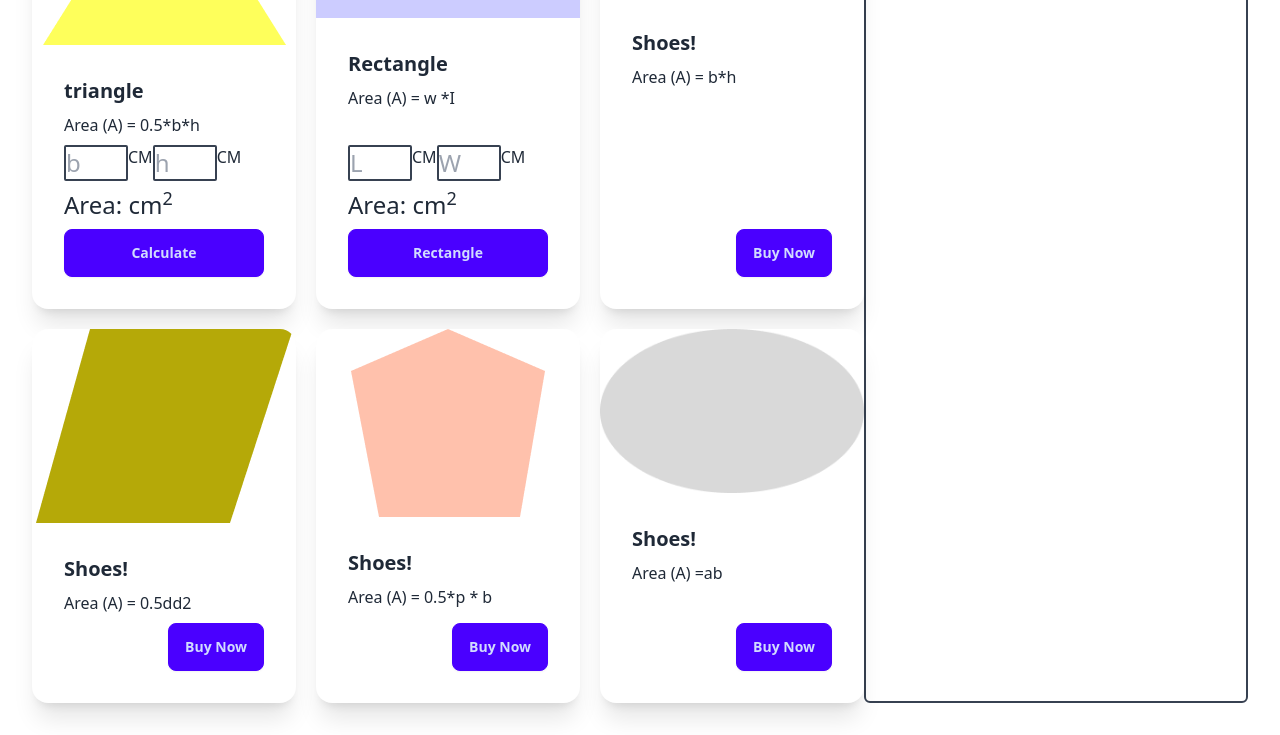
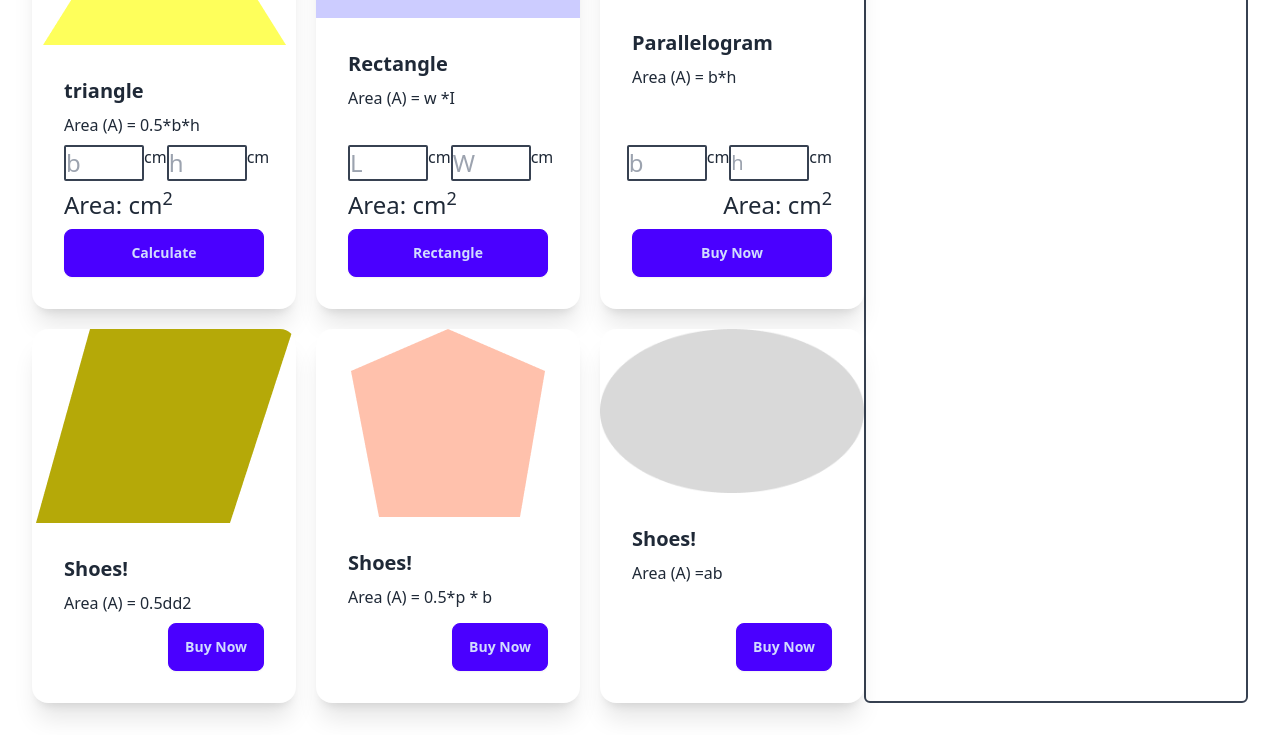
Before and after one commit to juyel66/geometry-genius, a plain HTML site: page index.html in a window 1280 px wide. Shown: the part 181-916 px from the top of the page. Drawn offline with nearby package versions, Linux system fonts and the light colour scheme.

Commit message:
geometry rectangle and parallelogram added

```diff
--- a/index.html
+++ b/index.html
@@ -28,10 +28,10 @@
                       <h2 class="card-title">triangle</h2>
                       <p>Area (A) = 0.5*b*h</p>
                       <div class="flex">
-                        <input id="triangle-base" class="w-16 text-2xl rounded-sm border-2 border-gray-700 " type="text" placeholder="b">
-                        <span>CM</span>
-                        <input id="triangle-height" class="w-16 text-2xl rounded-sm border-2 border-gray-700 "   type="text" placeholder="h">
-                        <span>CM</span>
+                        <input id="triangle-base" class="w-20 text-2xl rounded-sm border-2 border-gray-700 " type="text" placeholder="b">
+                        <span>cm</span>
+                        <input id="triangle-height" class="w-20 text-2xl rounded-sm border-2 border-gray-700 "   type="text" placeholder="h">
+                        <span>cm</span>
                       </div>
                       <div>
                         <p class="text-2xl">Area: <span id="triangle-area"></span> <span>cm<sup>2</sup></span></p>
@@ -51,10 +51,10 @@
                       <p>Area (A) = w *I</p>
 
                       <div class="flex">
-                        <input id="rectangle-base" class="w-16 text-2xl rounded-sm border-2 border-gray-700 " type="text" placeholder="L">
-                        <span>CM</span>
-                        <input id="rectangle-height" class="w-16 text-2xl rounded-sm border-2 border-gray-700 "   type="text" placeholder="W">
-                        <span>CM</span>
+                        <input id="rectangle-base" class="w-20 text-2xl rounded-sm border-2 border-gray-700 " type="text" placeholder="L">
+                        <span>cm</span>
+                        <input id="rectangle-height" class="w-20 text-2xl rounded-sm border-2 border-gray-700 "   type="text" placeholder="W">
+                        <span>cm</span>
                       </div>
                       <div>
                         <p class="text-2xl">Area: <span id="rectangle-area"></span> <span>cm<sup>2</sup></span></p>
@@ -69,10 +69,25 @@
                 <div class="card  bg-base-100 shadow-xl">
                     <figure><img src="images/parallelogram.png" alt="Shoes" /></figure>
                     <div class="card-body">
-                      <h2 class="card-title">Shoes!</h2>
+                      <h2 class="card-title">Parallelogram</h2>
                       <p>Area (A) = b*h</p>
                       <div class="card-actions justify-end">
-                        <button class="btn btn-primary">Buy Now</button>
+
+                        <div class="flex">
+                          <input id="parallelogram-base" class="border-2 rounded-sm text-2xl border-gray-700 w-20" type="text" placeholder="b">
+                          <span>cm</span>
+                          <input id="parallelogram-height" class="border-2 rounded-sm text-xl border-gray-700 w-20"  type="text" placeholder="h">
+                          <span>cm</span>
+                        </div>
+
+                        <div>
+                          <p class="text-2xl">Area:<span id="parallelogram-area"></span> <span>cm<sup>2</sup></span></p>
+                        </div>
+
+
+
+
+                        <button onclick="ParallelogramCalculateArea()" class="w-full btn btn-primary">Buy Now</button>
                       </div>
                     </div>
                   </div>
--- a/script/triangle.js
+++ b/script/triangle.js
@@ -63,3 +63,40 @@ rectangleAreaSpan.innerText = rectArea;
 
 
 }
+
+
+// Parallelogram Calculate
+
+
+function ParallelogramCalculateArea(){
+    // console.log('para connect');
+
+    // parallelogram Base
+    const parallelogramBaseInput = document.getElementById('parallelogram-base');
+    const parallelogramBaseText = parallelogramBaseInput.value;
+    const paraBase = parseFloat(parallelogramBaseText);
+    console.log(paraBase);
+
+
+    // parallelogram height
+
+    const parallelogramHeightInput= document.getElementById('parallelogram-height')
+    // console.log('connect');
+    const parallelogramHeightText = parallelogramHeightInput.value;
+    const  paraHeight= parseFloat(parallelogramHeightText);
+    console.log(paraHeight);
+
+
+    // calculate parallelogram
+
+    const paraArea = paraBase*paraHeight;
+    console.log('Your Area is:',paraArea);
+
+    // display parallelogram
+
+    const parallelogramDisplay = document.getElementById('parallelogram-area');
+    parallelogramDisplay.innerText= paraArea;
+    // console.log();
+
+
+}
```
